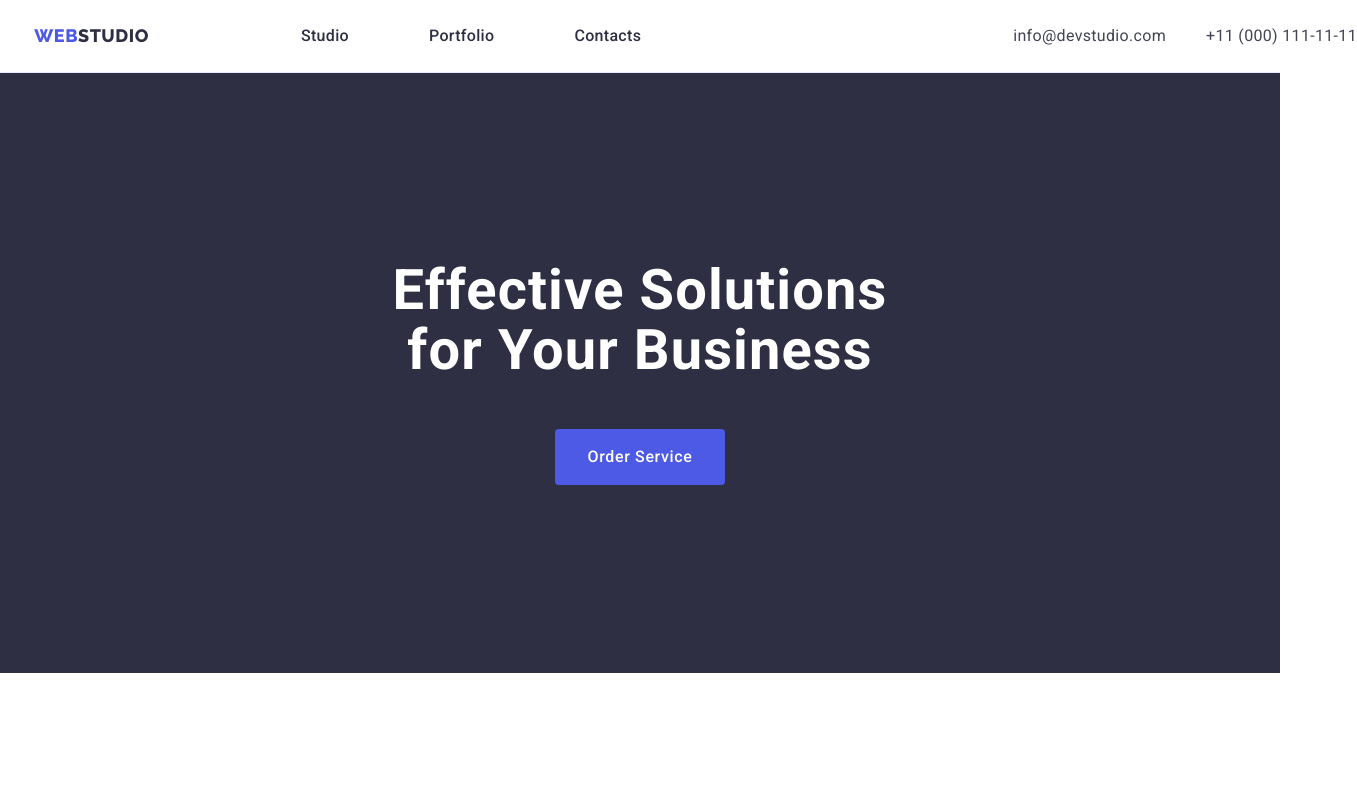
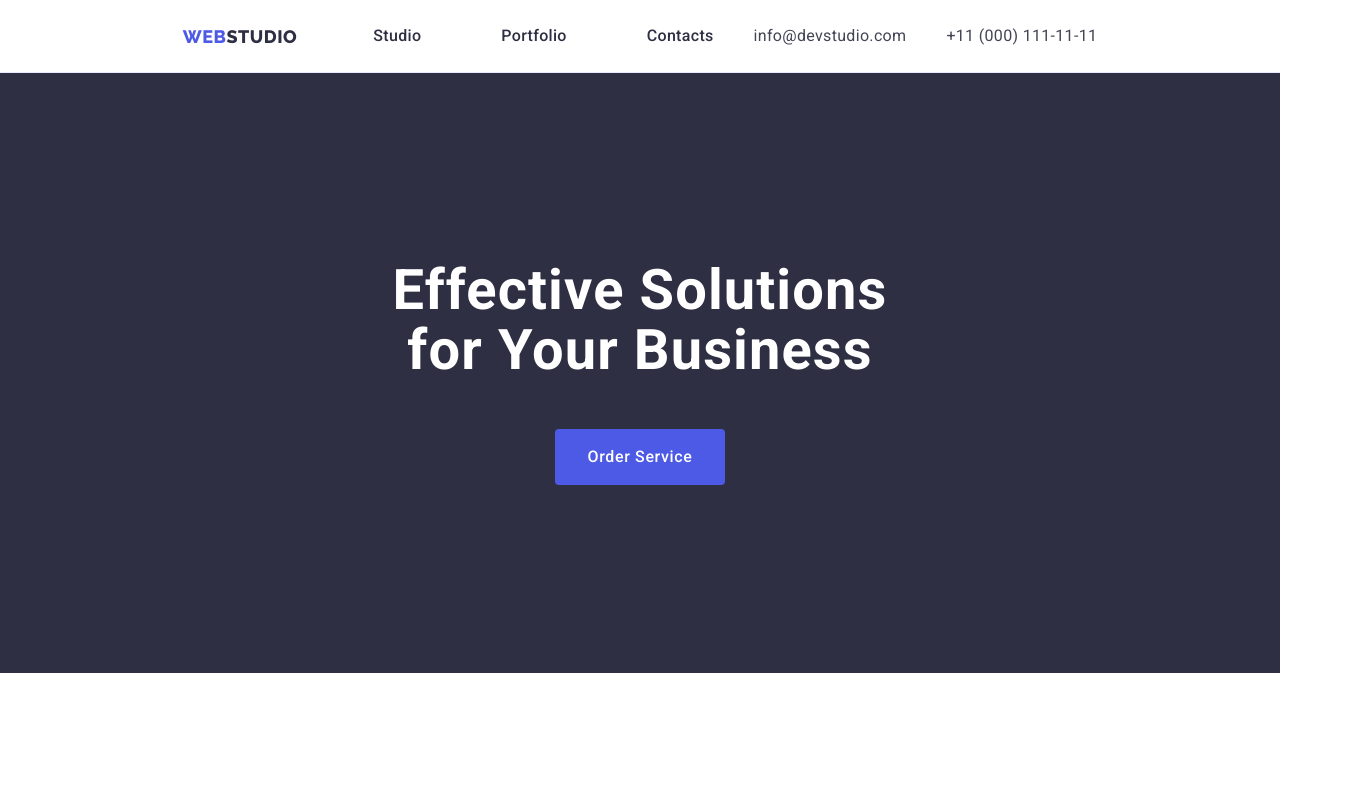
Before and after one commit to anatoliy2221/goit-markup-hw-03, a plain HTML site: page index.html in a window 1280 px wide. Shown: the top 789 px of the page, 1357 px wide, since content can reach past the window. Drawn offline with nearby package versions, Linux system fonts and the light colour scheme.

Commit message:
end plus

```diff
--- a/css/styles.css
+++ b/css/styles.css
@@ -6,11 +6,8 @@ body {
     font-weight: 400;
     line-height: 1.5;
 }
-.container {
-    width: 1158px;
-    margin: 0 auto;
-    padding: 0 15px;
-}
+
+
 
 h1, h2, h3, h4, h5, h6, p {
     margin-top: 0;
@@ -38,15 +35,17 @@ img {
 
 .header {
     border-bottom: 1px solid #E7E9FC;
+
 }
-
 .header-container {
     display: flex;
-    margin-top: 24px;
-    margin-bottom: 24px;
     justify-content: center;
     align-items: center;
-    flex-shrink: 0;
+}
+.container {
+    width: 1158px;
+    margin: 0 auto;
+    padding: 0 15px;
 }
 
 .header-navigation {
@@ -54,8 +53,8 @@ display: flex;
 align-items: center;}
 
 .logo {
-    margin-right: 76px;
-
+    padding-top: 25.5px;
+    padding-bottom: 25.5px;
 }
 
 .header-logo {
@@ -66,6 +65,7 @@ align-items: center;}
     line-height: 1.17;
     letter-spacing: 0.03em;
     text-transform: uppercase;
+    margin-right: 76px;
 }
 
 .header-logo-part {
@@ -74,7 +74,6 @@ align-items: center;}
 
 .header-menu-list {
     display: flex;
-    align-items: flex-start;
     gap: 40px;
 }
 
@@ -89,7 +88,7 @@ align-items: center;}
     letter-spacing: 0.02em;
     padding: 24px 0;
     margin-right: 40px;
-        align-items: center;
+    align-items: center;
 }
 
 .header-menu-link:hover,
@@ -100,8 +99,8 @@ align-items: center;}
 
 .header-contacts {
     display: flex;
-        align-items: center;
-        gap: 40px;
+    align-items: center;
+    gap: 40px;
 }
 
 .header-сontacts-list {
@@ -110,7 +109,7 @@ align-items: center;}
     justify-content: center;
         align-items: center;
         flex-shrink: 0;
-        padding-left: 332px;
+
 }
 
 .header-сontacts-item {}
@@ -147,8 +146,8 @@ align-items: center;}
     letter-spacing: 0.02em;
     max-width: 496px;
     height: 120px;
-        margin-right: auto;
-        margin-left: auto;
+    margin-right: auto;
+    margin-left: auto;
 }
 
 .hero-btn {
--- a/index.html
+++ b/index.html
@@ -17,7 +17,7 @@
 
 <body>
     <header class="header">
-        <div class="header-container container">
+        <div class="container header-container">
                 <nav class="header-navigation">
                     <a href="./index.html" class="header-logo logo">Web<span class="header-logo-part logo">Studio</span></a>
                     <ul class="header-menu-list">
@@ -28,8 +28,10 @@
                 </nav>
                 <address class="header-contacts">
                         <ul class="header-сontacts-list">
-                <li class="header-сontacts-item"><a href="mailto:info@devstudio.com" class="header-сontacts-link">info@devstudio.com</a></li>
-                <li class="header-сontacts-item"><a href="tel:+110001111111" class="header-сontacts-link">+11 (000) 111-11-11</a></li>
+                            <li class="header-сontacts-item">
+                                <a href="mailto:info@devstudio.com" class="header-сontacts-link">info@devstudio.com</a></li>
+                            <li class="header-сontacts-item">
+                                <a href="tel:+110001111111" class="header-сontacts-link">+11 (000) 111-11-11</a></li>
                         </ul>
                 </address>
         </div>
```
Lines whose indentation alone changed are shown as unchanged.
